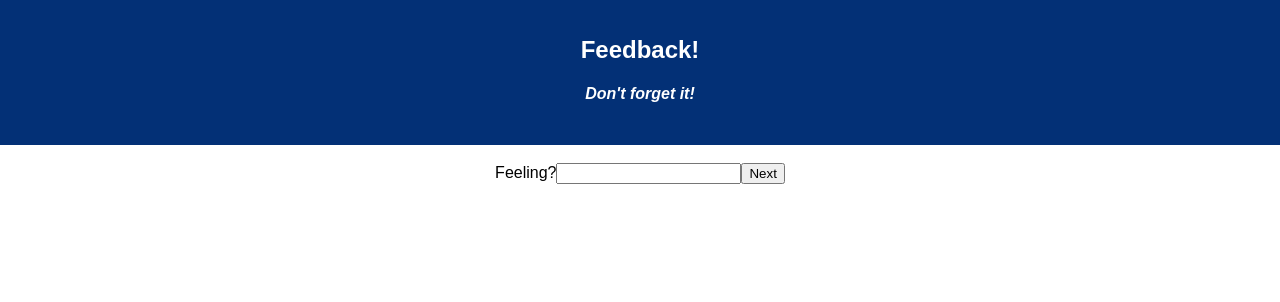
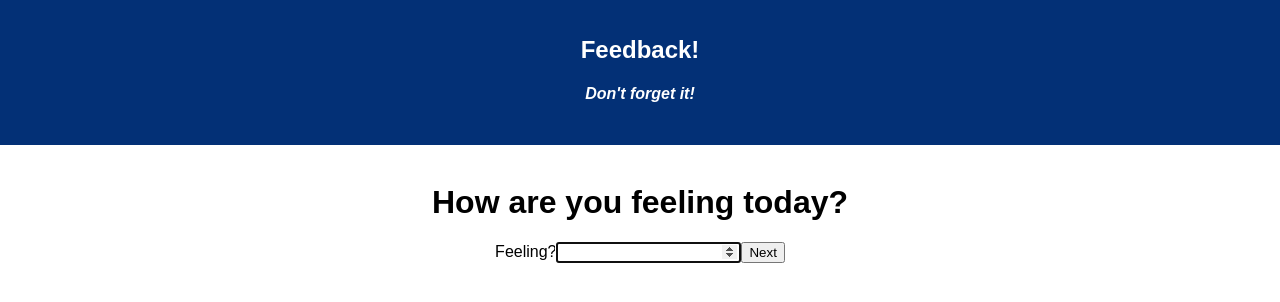
Before and after one commit to KellyDanger/redux-feedback-loop, a React (Create React App) app: page / in a window 1280 px wide. Shown: the top 302 px of the page. Built offline with nearby package versions, Linux system fonts and the light colour scheme.

Commit message:
added required elements to forms

```diff
--- a/src/components/CommentForm/CommentForm.js
+++ b/src/components/CommentForm/CommentForm.js
@@ -28,8 +28,9 @@ handleSubmit = (event) => {
   render(){
     return(
       <form onSubmit={this.handleSubmit}>
+        <h1>Any comments you want to leave?</h1>
         <label htmlFor="commentInput">Comment?</label>
-        <input id="commentInput" type="text" onChange={this.handleCommentChange}/>
+        <input autoFocus id="commentInput" type="text" onChange={this.handleCommentChange}/>
         <button onClick={this.handleSubmit}>Next</button>
       </form>
     )
--- a/src/components/FeelingsForm/FeelingsForm.js
+++ b/src/components/FeelingsForm/FeelingsForm.js
@@ -32,8 +32,9 @@ handleSubmit = (event) => {
   render(){
     return(
       <form onSubmit={this.handleSubmit}>
+        <h1>How are you feeling today?</h1>
         <label htmlFor="feelingsInput">Feeling?</label>
-        <input id="feelingsInput" type="number" onChange={this.handleFeelingChange}/>
+        <input autoFocus id="feelingsInput" type="number" onChange={this.handleFeelingChange}/>
         <button onClick={this.handleSubmit}>Next</button>
       </form>
     )
--- a/src/components/SupportForm/SupportForm.js
+++ b/src/components/SupportForm/SupportForm.js
@@ -32,8 +32,9 @@ handleSubmit = (event) => {
   render(){
     return(
       <form onSubmit={this.handleSubmit}>
+        <h1>How well are you being supported?</h1>
         <label htmlFor="supportInput">Support?</label>
-        <input id="supportInput" type="number" onChange={this.handleSupportChange}/>
+        <input autoFocus id="supportInput" type="number" onChange={this.handleSupportChange}/>
         <button onClick={this.handleSubmit}>Next</button>
       </form>
     )
--- a/src/components/UnderstandingForm/UnderstandingForm.js
+++ b/src/components/UnderstandingForm/UnderstandingForm.js
@@ -32,8 +32,9 @@ handleSubmit = (event) => {
   render(){
     return(
       <form onSubmit={this.handleSubmit}>
+        <h1>How well are you understanding the content?</h1>
         <label htmlFor="understandingInput">Understanding?</label>
-        <input id="understandingInput" type="number" onChange={this.handleUnderstandingChange}/>
+        <input autoFocus id="understandingInput" type="number" onChange={this.handleUnderstandingChange}/>
         <button onClick={this.handleSubmit}>Next</button>
       </form>
     )
```
